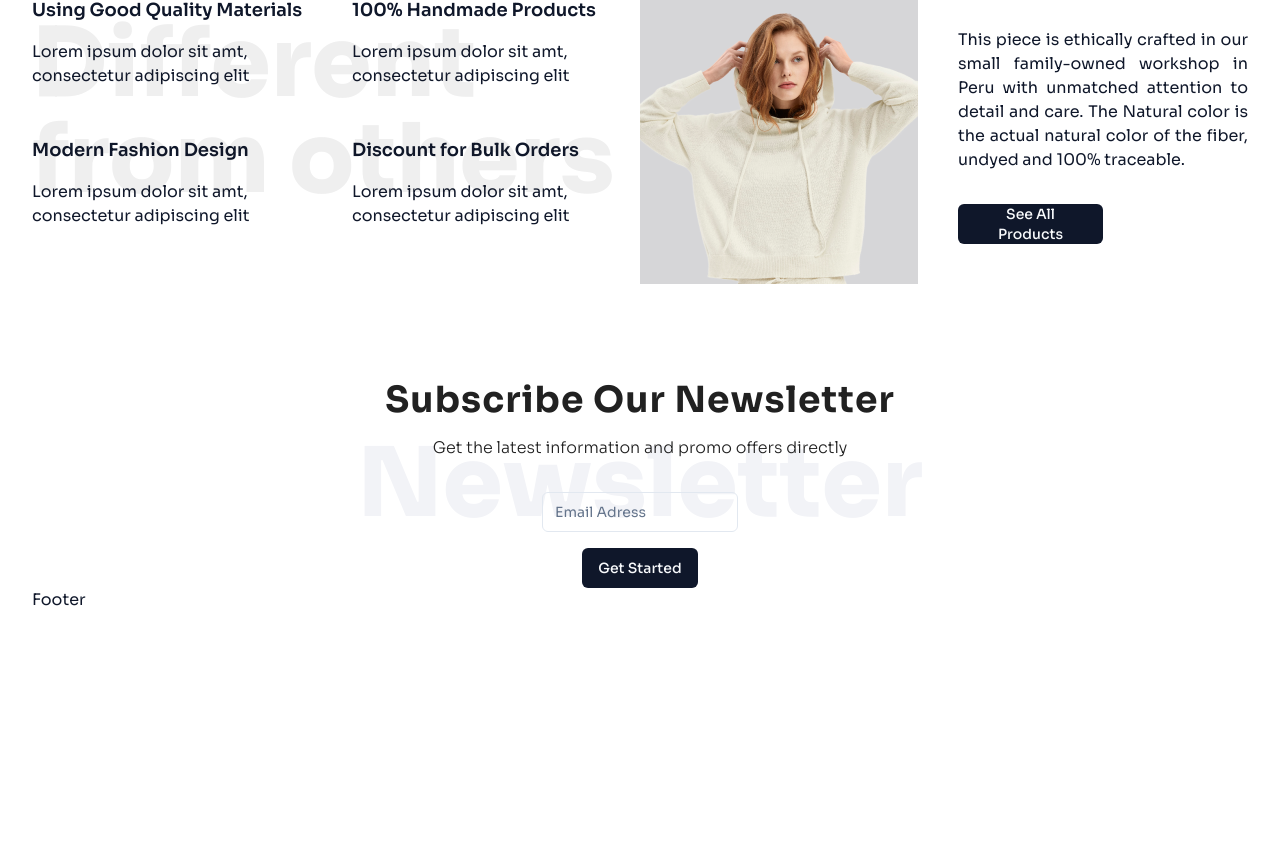
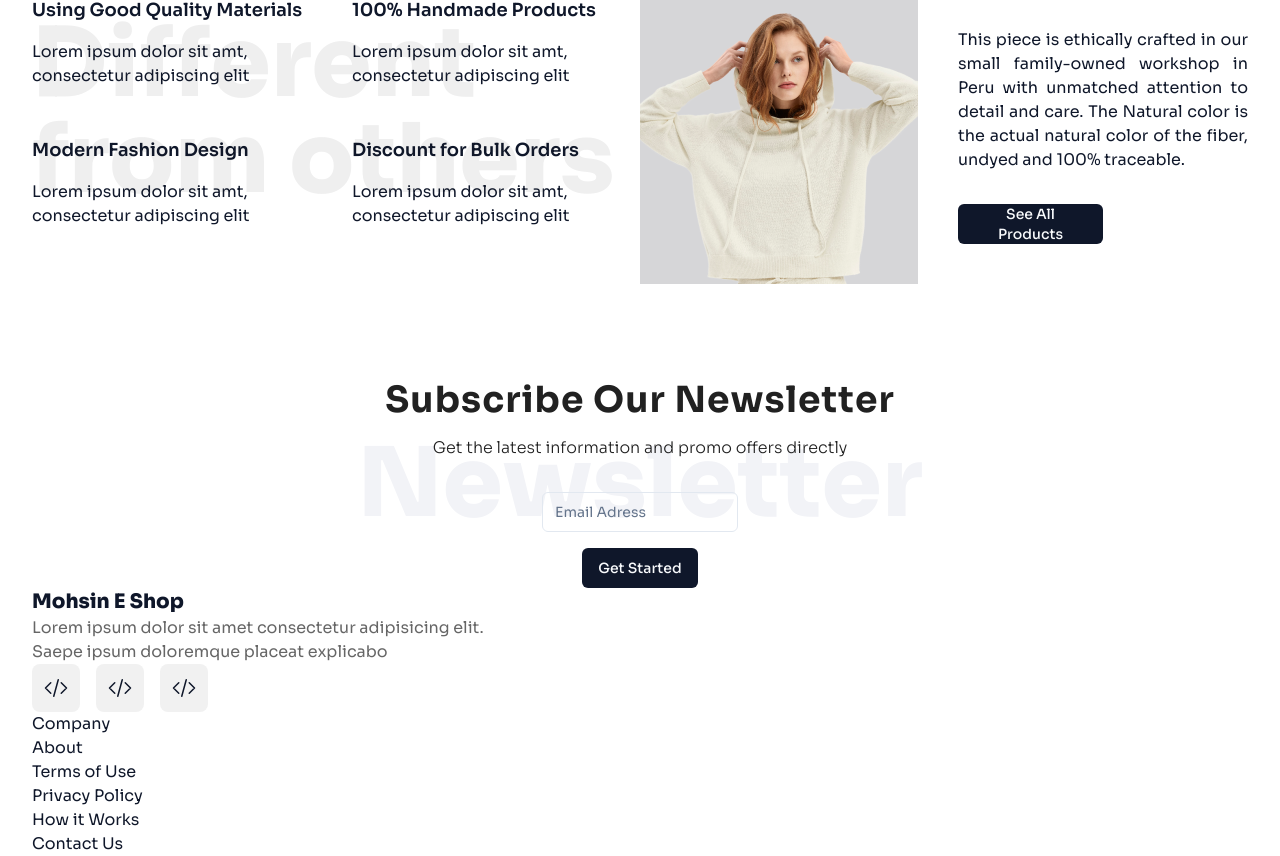
Before and after one commit to MohsinDev369/nextjs-ecom-hackathon2, a Next.js app: page / in a window 1280 px wide. Shown: the part 2323-3179 px from the top of the page. Before the commit the page ends 2935 px from the top, so only its background shows below. Built offline with nearby package versions, Linux system fonts and the light colour scheme.

Commit message:
working on footer

```diff
--- a/src/components/Footer.tsx
+++ b/src/components/Footer.tsx
@@ -1,6 +1,85 @@
+import Link from "next/link";
 
 export const Footer = () => {
   return (
-    <div>Footer</div>
-  )
+    <footer className="grid grid-cols-2">
+      <div>
+        <div
+          id="logo"
+          className="flex flex-col justify-between md:w-[80%] max-lg:gap-8 w-full"
+        >
+          <div className="mr-4">
+            <Link href={"/"} className="text-xl font-extrabold">
+              Mohsin E Shop
+            </Link>
+          </div>
+          <p className="font-normal text-base text-[#666]">
+            Lorem ipsum dolor sit amet consectetur adipisicing elit. Saepe ipsum
+            doloremque placeat explicabo
+          </p>
+          <div id="icon-container" className="flex gap-4">
+            <div className="p-3 bg-[#f1f1f1] cursor-pointer rounded-lg">
+              <svg
+                xmlns="http://www.w3.org/2000/svg"
+                fill="none"
+                viewBox="0 0 24 24"
+                strokeWidth={1.5}
+                stroke="currentColor"
+                className="w-6 h-6"
+              >
+                <path
+                  strokeLinecap="round"
+                  strokeLinejoin="round"
+                  d="M17.25 6.75L22.5 12l-5.25 5.25m-10.5 0L1.5 12l5.25-5.25m7.5-3l-4.5 16.5"
+                />
+              </svg>
+            </div>
+            <div className="p-3 bg-[#f1f1f1] cursor-pointer rounded-lg">
+              <svg
+                xmlns="http://www.w3.org/2000/svg"
+                fill="none"
+                viewBox="0 0 24 24"
+                strokeWidth={1.5}
+                stroke="currentColor"
+                className="w-6 h-6"
+              >
+                <path
+                  strokeLinecap="round"
+                  strokeLinejoin="round"
+                  d="M17.25 6.75L22.5 12l-5.25 5.25m-10.5 0L1.5 12l5.25-5.25m7.5-3l-4.5 16.5"
+                />
+              </svg>
+            </div>
+            <div className="p-3 bg-[#f1f1f1] cursor-pointer rounded-lg">
+              <svg
+                xmlns="http://www.w3.org/2000/svg"
+                fill="none"
+                viewBox="0 0 24 24"
+                strokeWidth={1.5}
+                stroke="currentColor"
+                className="w-6 h-6"
+              >
+                <path
+                  strokeLinecap="round"
+                  strokeLinejoin="round"
+                  d="M17.25 6.75L22.5 12l-5.25 5.25m-10.5 0L1.5 12l5.25-5.25m7.5-3l-4.5 16.5"
+                />
+              </svg>
+            </div>
+          </div>
+        </div>
+        <div id="company">
+          <h3>Company</h3>
+          <ul>
+            <li>About</li>
+            <li>Terms of Use</li>
+            <li>Privacy Policy</li>
+            <li>How it Works</li>
+            <li>Contact Us</li>
+          </ul>
+        </div>
+      </div>
+      <div></div>
+    </footer>
+  );
 }
```
